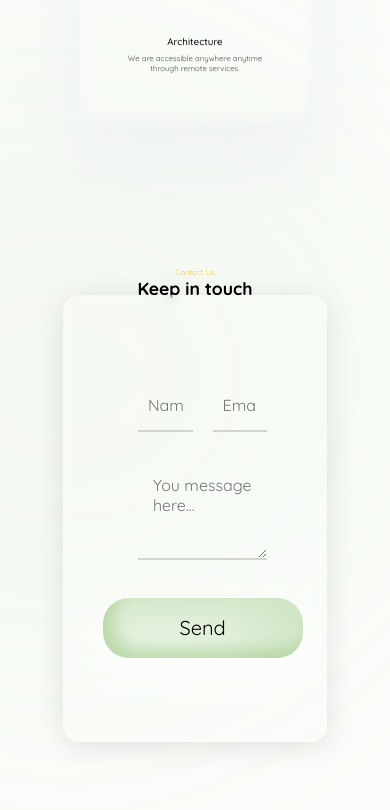
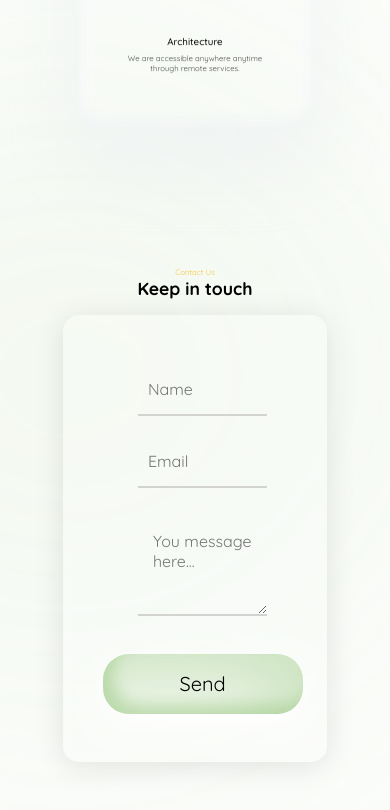
Before and after one commit to rnimisha/e-learning, a React (Create React App) app: page / in a window 390 px wide. Shown: the part 4138-4948 px from the top of the page. Built offline with nearby package versions, Linux system fonts and the light colour scheme.

Commit message:
email js added

```diff
--- a/package.json
+++ b/package.json
@@ -3,6 +3,7 @@
   "version": "0.1.0",
   "private": true,
   "dependencies": {
+    "@emailjs/browser": "^3.6.2",
     "@testing-library/jest-dom": "^5.16.5",
     "@testing-library/react": "^13.3.0",
     "@testing-library/user-event": "^13.5.0",
--- a/src/Components/Contact/Contact.js
+++ b/src/Components/Contact/Contact.js
@@ -1,6 +1,19 @@
-import React from 'react'
+import React from 'react';
+import emailjs from '@emailjs/browser';
 import './contact.css'
 const Contact = () => {
+    const sendMail = (e)=>{
+        e.preventDefault();
+
+        emailjs.sendForm('service_4iectkm', 'template_zqofwga', e.target, 'ol7dPKZzuzqQH69XF')
+        .then((result) => {
+            console.log(result.text);
+        }, (error) => {
+            console.log(error.text);
+        });
+
+        e.target.reset();
+    }
     return (
         <div className='contact-container'>
                 <div className="service-title">
@@ -8,15 +21,15 @@ const Contact = () => {
                     <h1>Keep in touch</h1>
                 </div>
                 <div className="contact-form-container">
-               <form action="">
+                <form onSubmit={sendMail}>
                     <div>
-                    <input type="text" placeholder='Name'/>
-                    <input type="text" placeholder='Email'/>
+                        <input type="text" placeholder='Name' name= 'name'/>
+                        <input type="text" placeholder='Email' name= 'email'/>
                     </div>
                     <div>
                         <textarea name="message" placeholder='You message here...'></textarea>
                     </div>
-                <button className='btn'>Send</button>
+                    <button className='btn' type='submit'>Send</button>
                 </form>
                 </div>
                 <div className="aura-effect effect-pos1"></div>
--- a/src/Components/Contact/contact.css
+++ b/src/Components/Contact/contact.css
@@ -83,3 +83,15 @@ form>button{
         margin-top: 1vh;
     }
 }
+
+@media only screen and (max-width: 890px) {
+
+    .contact-form-container{
+        margin-top: 20px;
+    }
+
+    form>div{
+        display: flex;
+        flex-direction: column;
+    }
+}
```
Also changed, not shown: 1 other file (tests, documents, lock files or other folders). Lines whose indentation alone changed are shown as unchanged.
